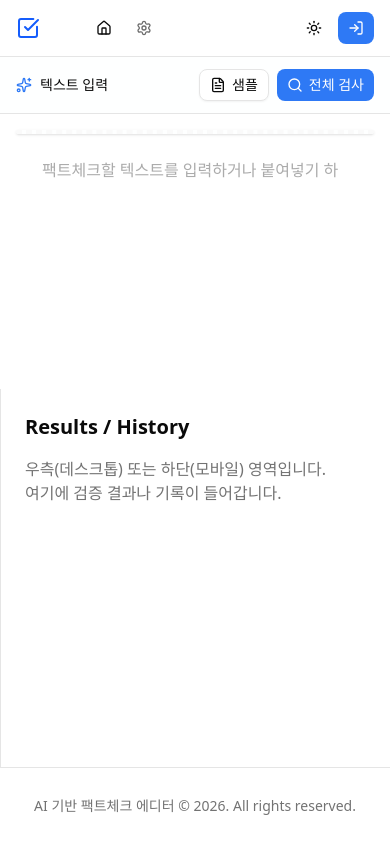
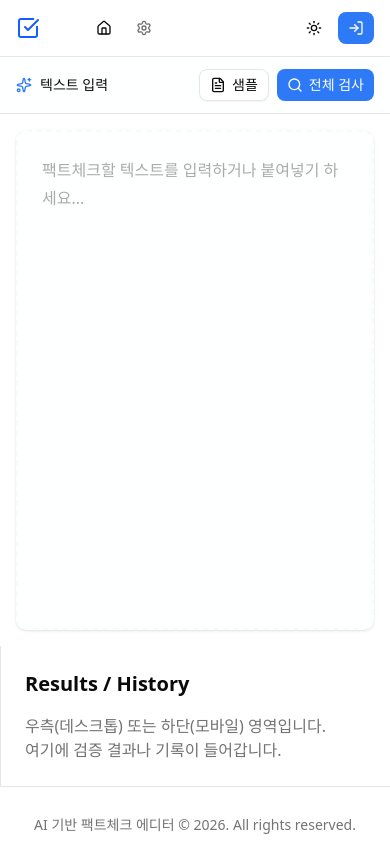
Before and after one commit to RT-Fact/RT-Fact-FE, a React (Vite) app: page / in a window 390 px wide. Built offline with nearby package versions, Linux system fonts and the light colour scheme.

Commit message:
fix: 모바일 에디터 높이 레이아웃 수정

```diff
--- a/src/components/Editor/EditorContainer.tsx
+++ b/src/components/Editor/EditorContainer.tsx
@@ -20,7 +20,7 @@ const EditorContainer = ({ text, onTextChange, placeholder }: EditorContainerPro
   };
 
   return (
-    <div className="relative h-full rounded-lg border-2 border-dashed border-muted/50 bg-card/50 shadow-sm transition-all duration-200 focus-within:border-primary/30 focus-within:shadow-md">
+    <div className="relative flex-1 w-full min-h-[500px] rounded-lg border-2 border-dashed border-muted/50 bg-card/50 shadow-sm transition-all duration-200 focus-within:border-primary/30 focus-within:shadow-md">
       <HighlightOverlay ref={overlayRef}>{text}</HighlightOverlay>
       <EditorTextarea
         ref={textareaRef}
--- a/src/components/Editor/EditorSection.tsx
+++ b/src/components/Editor/EditorSection.tsx
@@ -7,18 +7,22 @@ import { Button } from "@/components/ui/button";
 import EditorContainer from "./EditorContainer";
 
 const EditorSection = () => {
-  const [text, setText] = useState("");
+  const [text, setText] = useState<string>("");
 
+  // TODO(FE-14): POST /factcheck API 연동
+  // - 응답으로 받은 sentences 기반 하이라이팅 (FE-04)
   const handleCheck = () => {
     console.log("전체 검사:", text);
   };
 
+  // TODO: 샘플 텍스트 로드 기능
+  // - 기획 확정 후 구현 여부 결정
   const handleSample = () => {
     console.log("샘플 버튼 클릭");
   };
 
   return (
-    <div className="flex h-full flex-col">
+    <div className="flex min-h-0 flex-1 flex-col">
       {/* Toolbar */}
       <div className="flex items-center justify-between border-b border-border bg-background/50 px-4 py-3 backdrop-blur-sm">
         <div className="flex items-center gap-3">
@@ -45,7 +49,7 @@ const EditorSection = () => {
       </div>
 
       {/* 에디터 */}
-      <div className="m-4 min-h-0 flex-1">
+      <div className="m-4 flex min-h-0 flex-1 flex-col">
         <EditorContainer
           text={text}
           onTextChange={setText}
```
